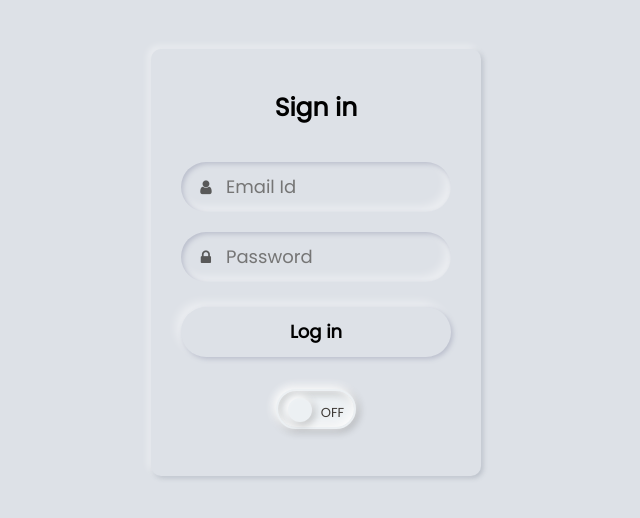
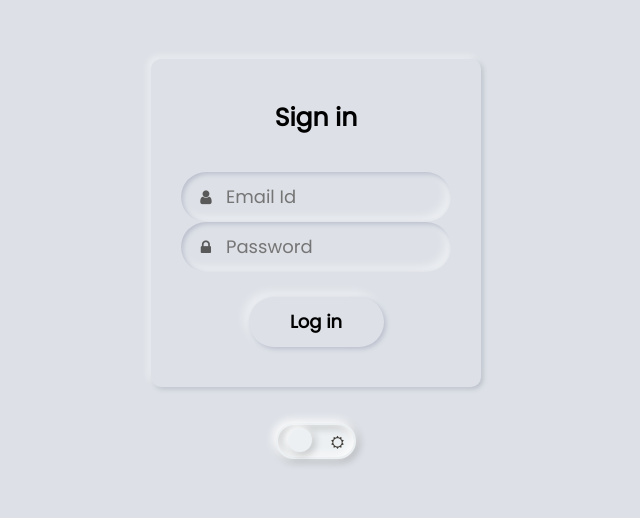
Before and after one commit to friendsdoproject/splitwise_react, a React (Create React App) app: page / in a window 1280 px wide. Shown: the part 138-656 px from the top of the page, without its empty margins (324-964 px from the left). Built offline with nearby package versions, Linux system fonts and the light colour scheme.

Commit message:
Updated Login Design

```diff
--- a/src/App.css
+++ b/src/App.css
@@ -17,19 +17,19 @@ body{
   background: #dde1e7;
 }
 
-#light {
+[data-name='light'] {
   background: #dde1e7;
 }
 
-#dark {
+[data-name='dark'] {
   background: #181818;
 }
 
-#dark body{
+[data-name='dark'] body{
   background: #181818;
 }
 
-#light body{
+[data-name='light'] body{
   background: #ffffff;
 }
 
@@ -41,12 +41,12 @@ body{
   box-shadow: -3px -3px 7px #ffffff73, 2px 2px 5px rgba(94, 104, 121, 0.288);
 }
 
-#dark.content{
+[data-name='dark'].content{
   background: #181818;
   box-shadow: inset -3px -3px 7px #2c282873, inset 2px 2px 5px rgba(0 0 0 / 29%);
 }
 
-#light.content{
+[data-name='light'].content{
   background: #dde1e7;
   box-shadow: -3px -3px 7px #ffffff73, 2px 2px 5px rgba(94, 104, 121, 0.288);
 }
@@ -72,11 +72,11 @@ body{
   color: #000;
 }
 
-#dark .text{
-  color:rgb(255, 255, 255);
+[data-name='dark'] .text{
+  color:rgb(242 82 147);
 }
 
-#light .text{
+[data-name='light'] .text{
   color: #000000;
 }
 
@@ -102,13 +102,13 @@ body{
               inset -5px -5px 10px #ffffff73;
 }
 
-#dark .field input{
+[data-name='dark'] .field input{
   color:rgb(226, 226, 226);
   background: #181818;
   box-shadow: inset 2px 2px 5px #07080b, inset -5px -5px 10px #2f2d2d73;
 }
 
-#light .field input{
+[data-name='light'] .field input{
   color: #000000;
   background: #dde1e7;
   box-shadow: inset 2px 2px 5px #babecc,
@@ -126,17 +126,17 @@ body{
   color: #595959;
 }
 
-#dark .field span{
+[data-name='dark'] .field span{
   color: #d6d6d6;
 }
 
-#light .field span{
+[data-name='light'] .field span{
   color: #595959;
 }
 
 button{
   margin: 25px 0 0 0;
-  width: 100%;
+  width: 50%;
   height: 50px;
   color: #000;
   font-size: 18px;
@@ -150,31 +150,30 @@ button{
               -5px -5px 10px #ffffff73;
 }
 
-#light button {
+[data-name='light'] button {
   background: #dde1e7;
   color: #000;
   box-shadow: 2px 2px 5px #babecc,
               -5px -5px 10px #ffffff73;
 }
 
-#dark button {
+[data-name='dark'] button {
   background: #181818;
-  color: rgb(255, 255, 255);
+  color: rgb(242 82 147);
   box-shadow: inset 2px 2px 5px #383a3e,
               inset -5px -5px 10px #00000073;
 }
 
 
-#light .button:focus{
+[data-name='light'] button:focus{
   color: #3498db;
   box-shadow: inset 2px 2px 5px #babecc,
               inset -5px -5px 10px #ffffff73;
 }
 
-#dark .button:focus{
+[data-name='dark'] button:focus{
   color: #7f8b92;
-  box-shadow: inset 2px 2px 5px #383a3e,
-              inset -5px -5px 10px #00000073;
+  box-shadow: inset 2px 2px 5px #080809, inset -5px -5px 10px #372e2e73;
 }
 
 
@@ -190,6 +189,7 @@ button{
   display: none;
 }
 .slider {
+  margin-top: 4px;
   position: absolute;
   top: 0;
   left: 0;
@@ -207,7 +207,7 @@ button{
   background-color: #ecf0f3;
 }
 
-#light .slider {
+[data-name='light'] .slider {
   border: 2px solid #ecf0f3;
   box-shadow: -2px -2px 8px rgba(255, 255, 255, 1),
               -2px -2px 12px rgba(255, 255, 255, 0.5),
@@ -219,7 +219,7 @@ button{
   background-color: #ecf0f3;
 }
 
-#dark .slider {
+[data-name='dark'] .slider {
   border: 2px solid #171717;
   box-shadow: -2px -2px 8px rgb(0, 0, 0),
               -2px -2px 12px rgba(0, 0, 0, 0.5),
@@ -247,7 +247,7 @@ button{
   transition: .5s;
 }
 
-#light .slider:before {
+[data-name='light'] .slider:before {
   box-shadow: -2px -2px 8px rgba(255, 255, 255, 1),
               -2px -2px 12px rgba(255, 255, 255, 0.5),
               inset 2px 2px 4px rgba(255, 255, 255, 0.1),
@@ -255,7 +255,7 @@ button{
   background-color: #ecf0f3;
 }
 
-#dark .slider:before {
+[data-name='dark'] .slider:before {
   box-shadow: -2px -2px 8px rgb(0, 0, 0),
               -2px -2px 12px rgba(0, 0, 0, 0.5),
               inset 2px 2px 4px rgba(0, 0, 0, 0.1),
--- a/src/App.tsx
+++ b/src/App.tsx
@@ -13,26 +13,32 @@ const App = () => {
     : (document.body.style.backgroundColor = "#dde1e7");
   return (
     <ThemeContext.Provider value={{ theme, toggleTheme }}>
-      <div className="content" id={theme}>
-        <div className="text" id={theme}>
+      <div className="content" data-name={theme}>
+        <div className="text" data-name={theme}>
           Sign in
         </div>
-        <form>
-          <div className="field" id={theme}>
-            <span className="fa fa-user"></span>
-            <input type="text" placeholder="Email Id" id={theme} />
-          </div>
-          <div className="field" id={theme}>
-            <span className="fa fa-lock"></span>
-            <input type="password" id={theme} placeholder="Password" />
-          </div>
-          <button id={theme}>Log in</button>
-        </form>
-        <label className="switch" id={theme}>
+        <div className="field" data-name={theme}>
+          <span className="fa fa-user"></span>
+          <input type="text" placeholder="Email Id" data-name={theme} />
+        </div>
+        <div className="field" data-name={theme}>
+          <span className="fa fa-lock"></span>
+          <input type="password" data-name={theme} placeholder="Password" />
+        </div>
+        <button data-name={theme} onClick={() => {}}>
+          Log in
+        </button>
+      </div>
+      <div>
+        <label className="switch" data-name={theme}>
           <input type="checkbox" onClick={toggleTheme} />
           <span className="slider"></span>
-          <span className="on">ON</span>
-          <span className="off">OFF</span>
+          <span className="on">
+            <i className="fa fa-moon-o" aria-hidden="true"></i>
+          </span>
+          <span className="off">
+            <i className="fa fa-sun-o" aria-hidden="true"></i>
+          </span>
         </label>
       </div>
     </ThemeContext.Provider>
```
Also changed, not shown: src/components/login.tsx (deleted, +0 -32 lines), src/components/login.css (deleted).
